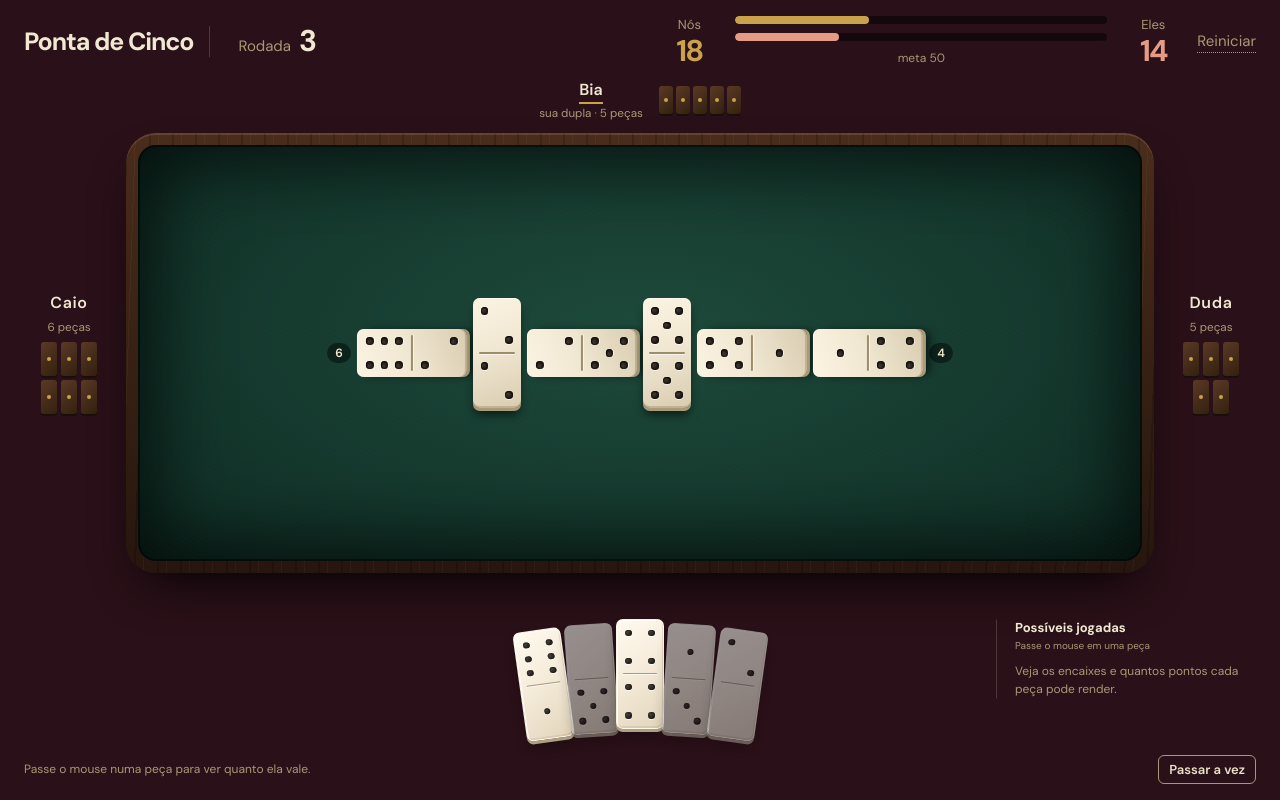
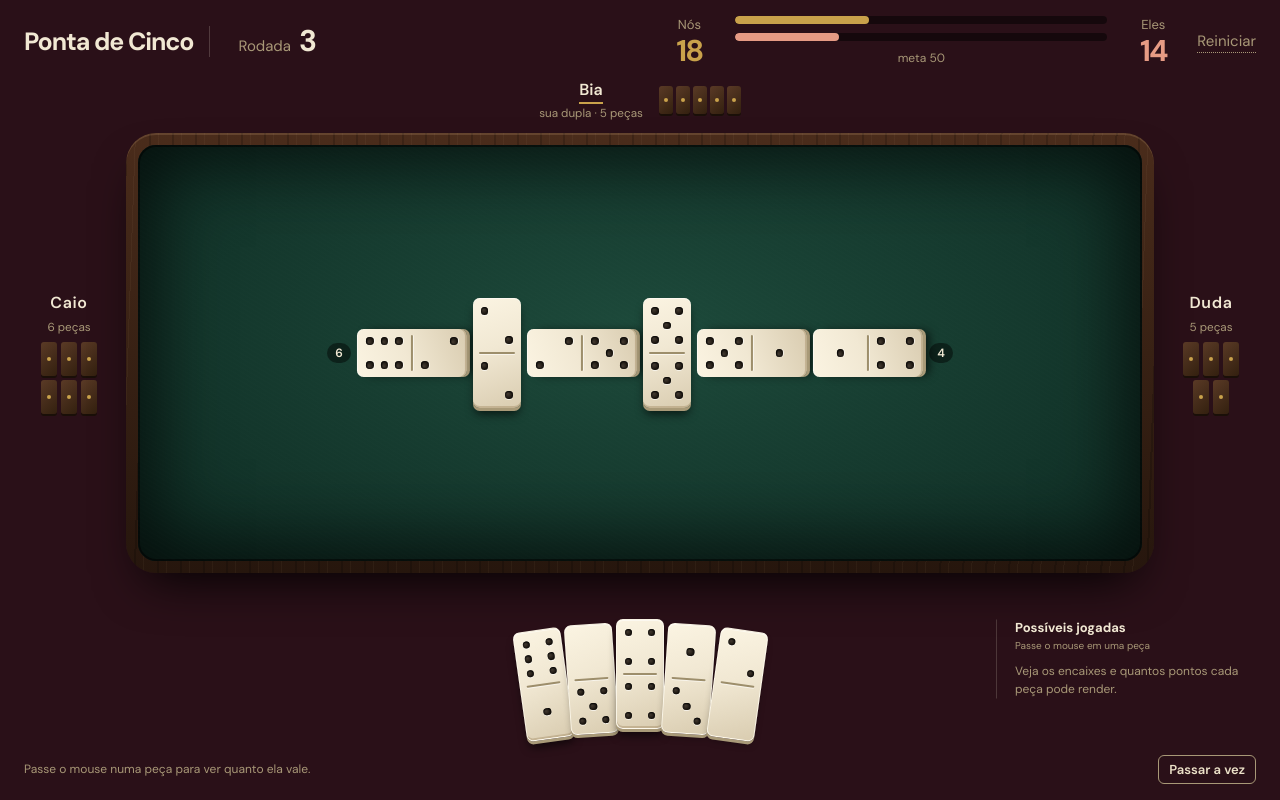
Before and after one commit to LUMEN-7/ponta-5, a React (Vite) app: page / in a window 1280 px wide. Built offline with nearby package versions, Linux system fonts and the light colour scheme.

Commit message:
fix: restaura acabamento opaco e pontos iguais nos dominós

```diff
--- a/src/styles.css
+++ b/src/styles.css
@@ -167,12 +167,16 @@ body{font-family:'DM Sans',system-ui,sans-serif;font-weight:400;letter-spacing:0
 .hand-zone{position:relative;display:flex;align-items:center;justify-content:center;min-height:calc(var(--h) + 62px);gap:0;width:100%}
 .hand-zone .mao{width:max-content;max-width:100%;margin:4px auto 0;min-width:0;justify-content:center;position:relative;z-index:1}
 .hand-zone .play-hints{position:absolute;right:0;top:50%;transform:translateY(-50%);width:clamp(200px,23%,260px);max-width:260px;z-index:2;margin:0;align-self:auto}
-.mao button .tile{border:1px solid rgba(255,252,240,.65);background:linear-gradient(145deg,#fffaf0 0%,#f6eddc 42%,#e3d5bc 100%);box-shadow:inset 1px 1px 0 rgba(255,255,255,.95),inset -1px -2px 0 rgba(126,102,63,.14),0 3px 0 #b0a081,0 8px 15px -5px rgba(0,0,0,.48)}
-.mao button .tile::after{height:1px;background:#a79a7e;box-shadow:0 1px rgba(255,255,255,.65)}
-.mao button .tile .half i{width:57%;background:radial-gradient(circle at 32% 26%,#49433b,#1c1a17 75%);box-shadow:inset 0 1px 1px rgba(0,0,0,.4),0 1px rgba(255,255,255,.6)}
-.mao button.no{filter:saturate(.55) brightness(.76);opacity:.73}
-.mao button.sel .tile{box-shadow:0 0 0 2px var(--latao),0 3px 0 #b0a081,0 12px 17px -4px rgba(0,0,0,.55)}
-.mao button:not(.no):hover .tile{filter:brightness(1.04)}
+.mao button .tile{border:1px solid rgba(255,252,240,.8);background:linear-gradient(160deg,#fbf4e2 0%,var(--marfim) 45%,var(--marfim2) 100%);box-shadow:0 1px 0 #fff8 inset,0 -2px 0 rgba(120,90,40,.25) inset,0 3px 0 #a99a78,0 8px 10px -2px rgba(0,0,0,.65)}
+.mao button .tile::after{height:2px;background:#9d8e6b;box-shadow:0 1px 0 #fff9}
+.mao button .tile .half i{width:62%;background:radial-gradient(circle at 35% 30%,#4a4036,#17120d 70%);box-shadow:0 1px 0 #fff9,inset 0 1px 2px #000}
+.mao button.no{filter:none;opacity:1;cursor:not-allowed}.mao button.no .tile{box-shadow:0 1px 0 #fff8 inset,0 3px 0 #a99a78,0 5px 8px -3px rgba(0,0,0,.45)}
+.mao button.sel .tile{box-shadow:0 0 0 2px var(--latao),0 3px 0 #a99a78,0 12px 17px -4px rgba(0,0,0,.55)}
+.mao button:not(.no):hover .tile{filter:brightness(1.03)}
 @media(min-width:701px) and (max-width:1050px){.hand-zone .play-hints{width:190px}.hand-zone .mao{transform:translateX(-10px)}}
 @media(max-width:700px){.hand-zone{display:flex;flex-direction:column;gap:8px;min-height:0}.hand-zone .mao{width:max-content;max-width:100%;margin:0 auto}.hand-zone .play-hints{position:static;transform:none;width:100%;max-width:none;align-self:stretch;padding:9px 0 0}}
 @media(max-height:550px){.hand-zone{min-height:0}.top h1{font-size:17px}}
+
+/* Reaproveita o mesmo acabamento opaco e pontos da mesa na peça em movimento. */
+.flying-domino .tile{background:linear-gradient(160deg,#fbf4e2 0%,var(--marfim) 45%,var(--marfim2) 100%);opacity:1}
+.flying-domino .half i{width:62%}
```
